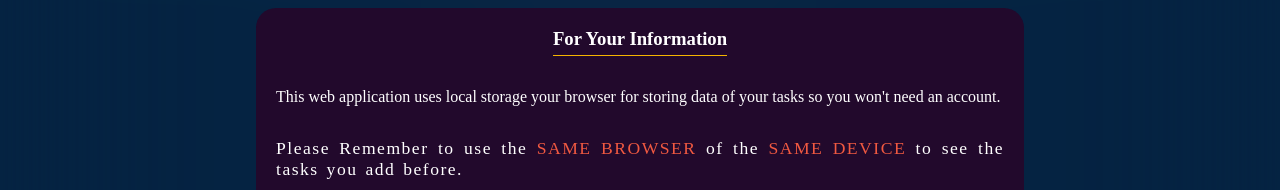
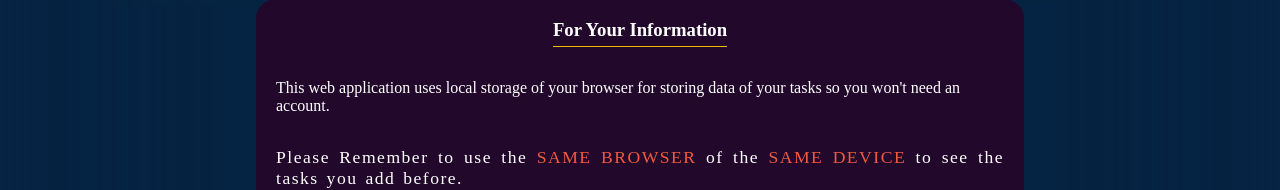
Before and after one commit to Meow28922/simpleToDoListByMeowveloper, a plain HTML site: page index.html in a window 1280 px wide. Shown: the part 238-428 px from the top of the page. Drawn offline with Linux system fonts and the light colour scheme.

Commit message:
Update index.html

```diff
--- a/index.html
+++ b/index.html
@@ -12,7 +12,7 @@
         <div id="alertBox">
             <h3>For Your Information</h3>
             <div>
-                This web application uses local storage your browser for storing data of your tasks so you won't need an account.
+                This web application uses local storage of your browser for storing data of your tasks so you won't need an account.
             </div>
 
             <div>
```
